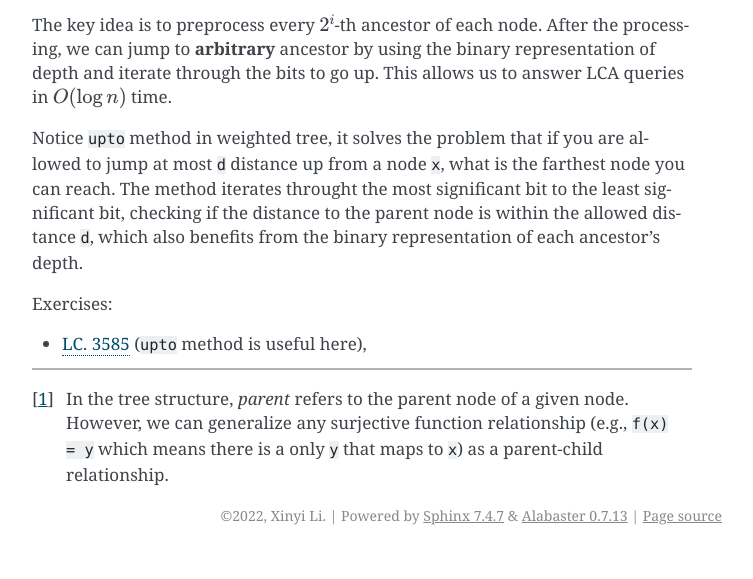
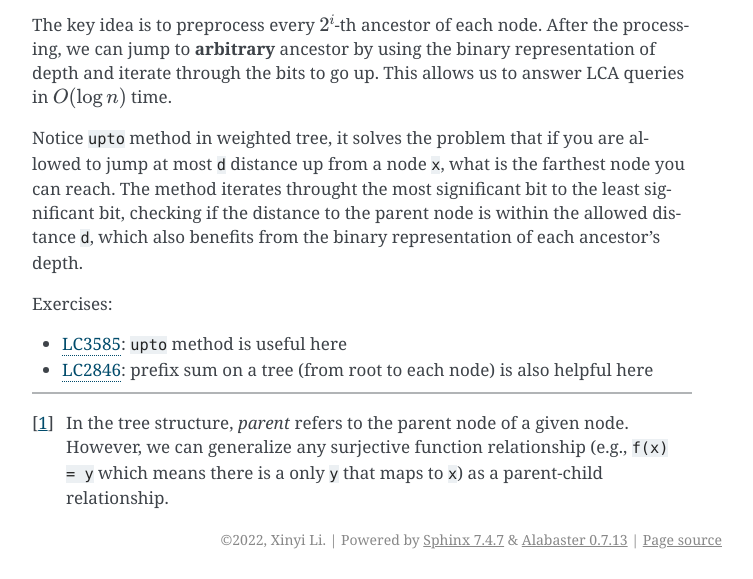
Before and after one commit to li-xin-yi/lctemplates, a Sphinx documentation site: the page built from docs/source/binary-lifting.md, in a window 1280 px wide, cut to the strip 1077-1656 px from the top of the page. Shown: the whole strip, without its empty margins (388-1141 px from the left). Built offline with Sphinx 7.4.7, drawn with Linux system fonts in a browser that asks for light colours; before the commit the page ends 1632 px from its top, so only the background shows below that.

Commit message:
Update binary-lifting.md

```diff
--- a/docs/source/binary-lifting.md
+++ b/docs/source/binary-lifting.md
@@ -137,4 +137,5 @@ Notice `upto` method in weighted tree, it solves the problem that if you are all
 
 Exercises:
 
-- [LC. 3585](https://leetcode.com/problems/find-weighted-median-node-in-tree/) (`upto` method is useful here),
+- [LC3585](https://leetcode.com/problems/find-weighted-median-node-in-tree/): `upto` method is useful here
+- [LC2846](https://leetcode.com/problems/minimum-edge-weight-equilibrium-queries-in-a-tree/description/): prefix sum on a tree (from root to each node) is also helpful here
```
